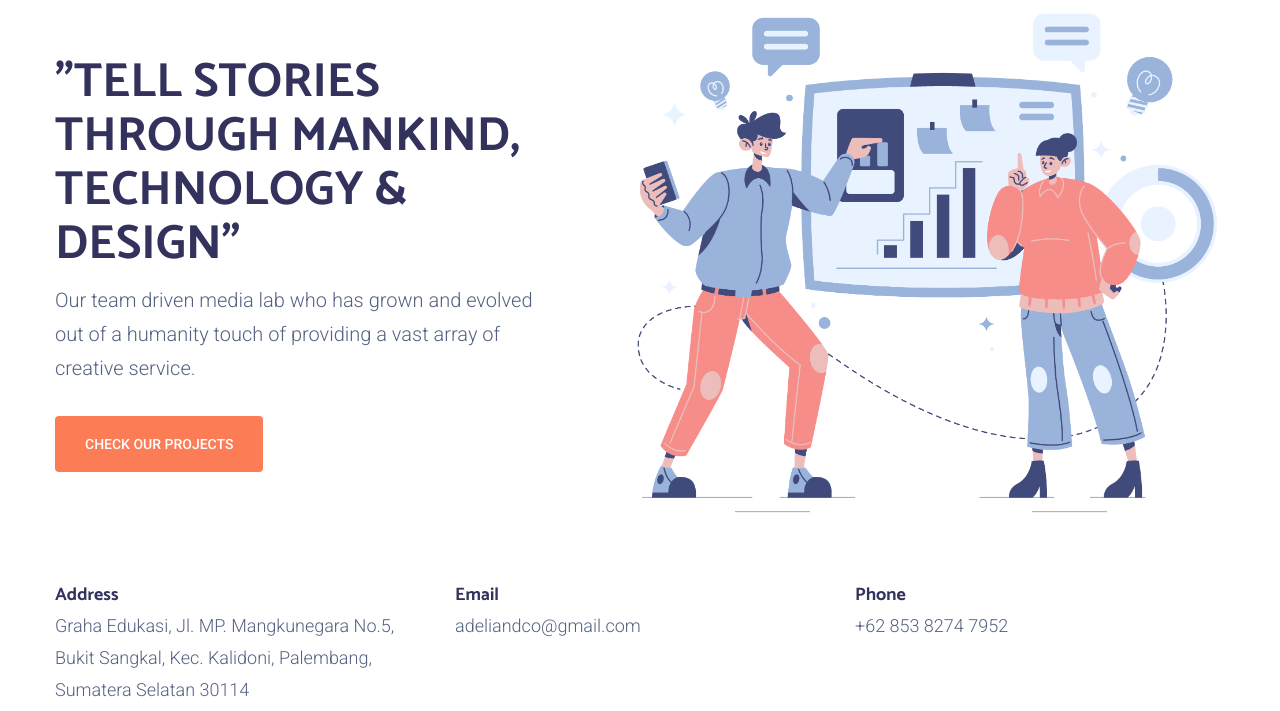
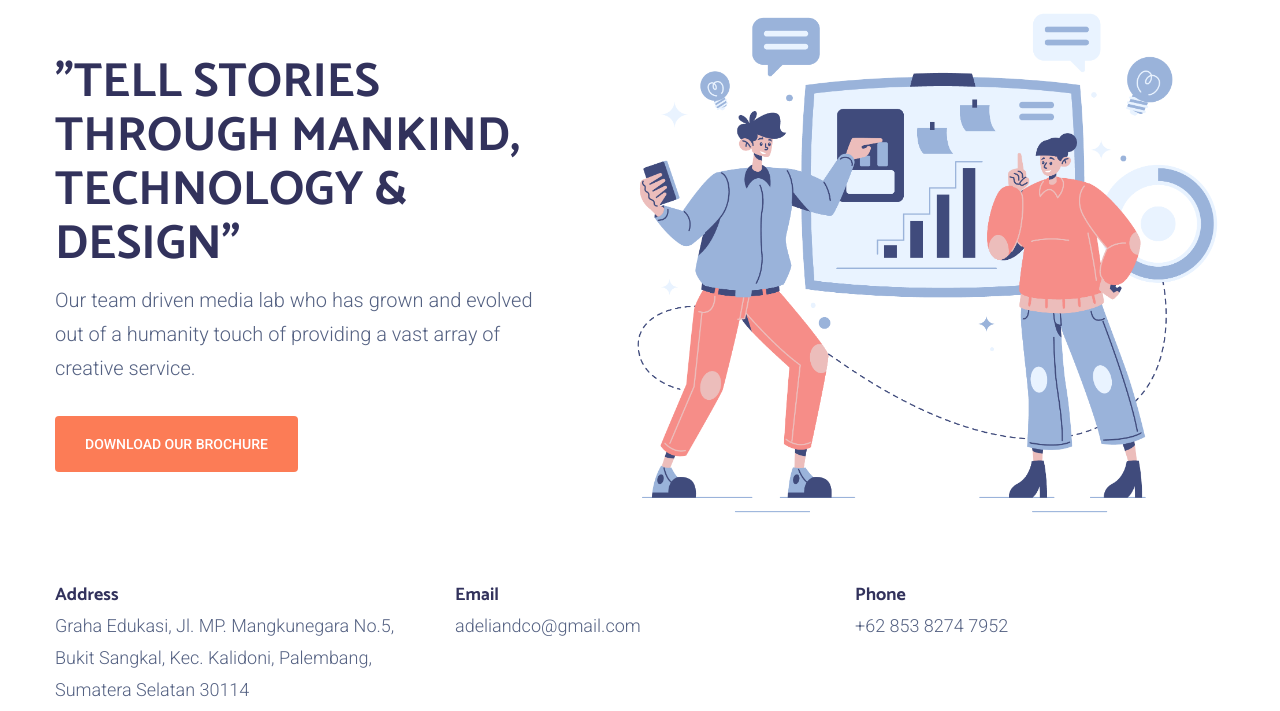
Before and after one commit to roylisto/adelia, a plain HTML site: page index.html in a window 1280 px wide. Shown: the part 89-800 px from the top of the page. Drawn offline with Linux system fonts and the light colour scheme; a web font is replaced by a local one.

Commit message:
download brochure

```diff
--- a/index.html
+++ b/index.html
@@ -129,7 +129,7 @@
                         TECHNOLOGY & DESIGN"</h1>
                     <p class="larger-txt">Our team driven media lab who has grown and evolved out of a
                         humanity touch of providing a vast array of creative service.</p>
-                    <a href="#adelia-projects" class="custom-btn secondary-btn page-scroll">Check our Projects</a>
+                    <a href="documents/adelia&co.pdf" class="custom-btn secondary-btn" target="_blank">Download our Brochure</a>
                 </div>
                 <!-- End of .col-lg-5 -->
 
```
